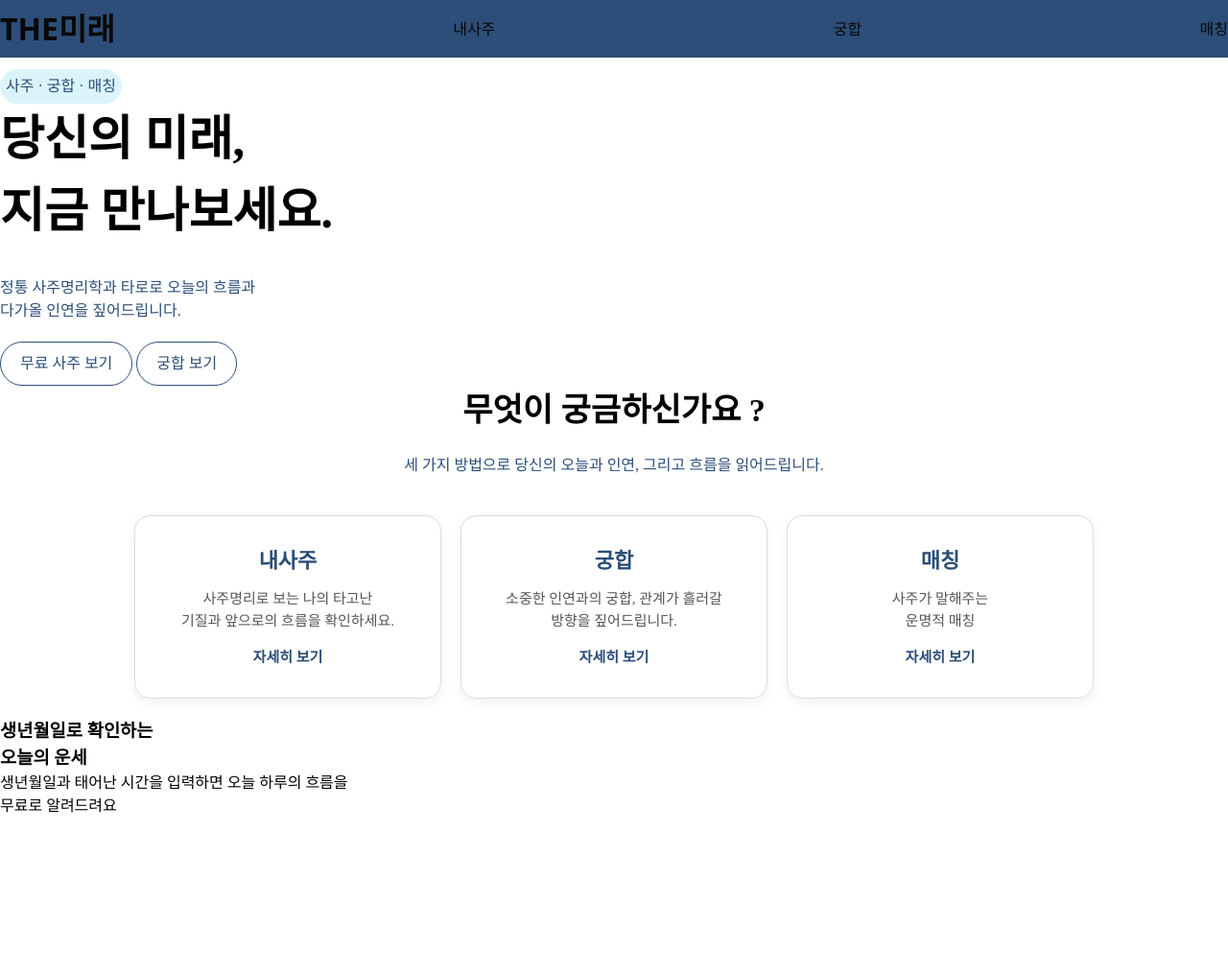
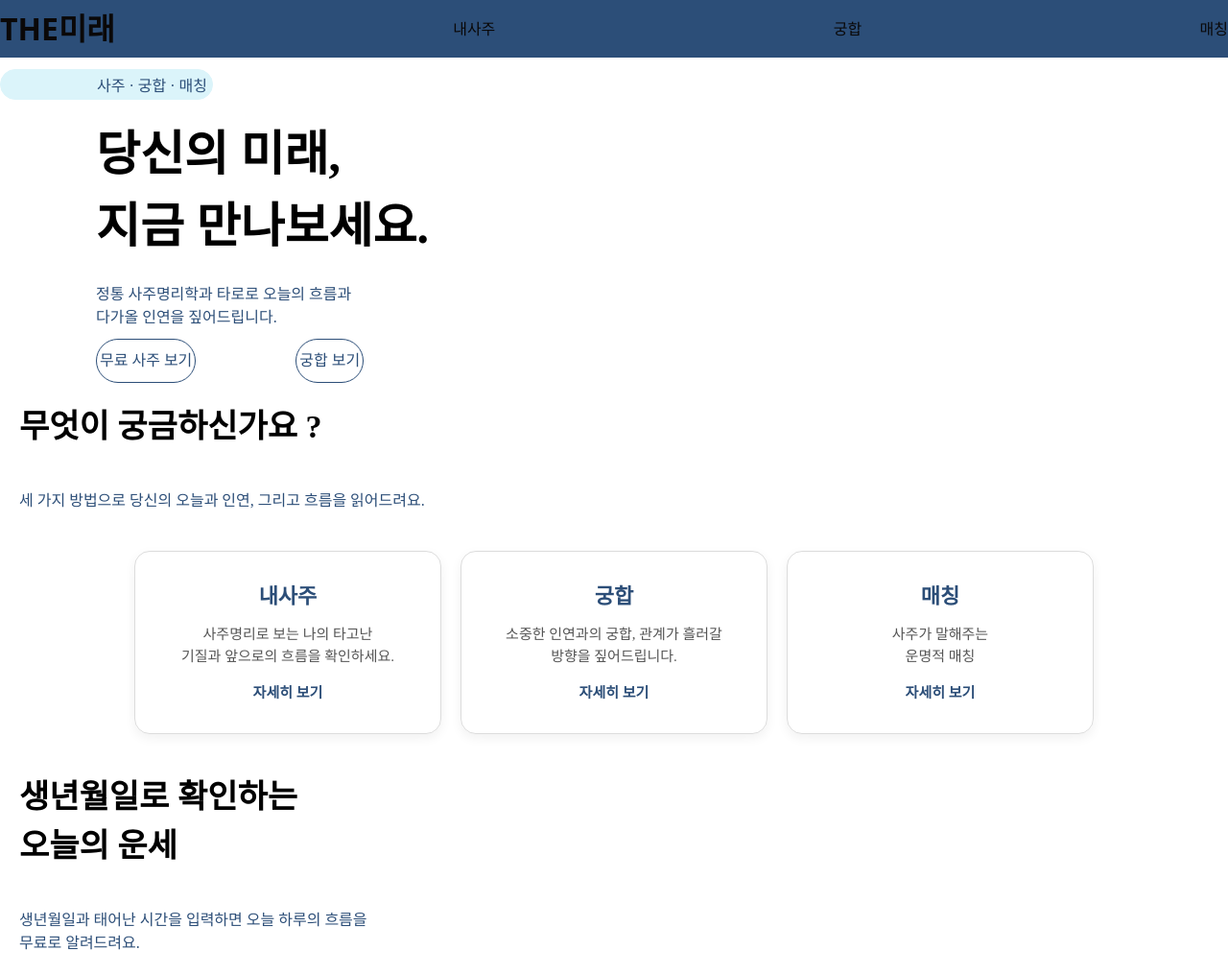
Before and after one commit to mimimiqqq/saju, a plain HTML site: page index.html in a window 1280 px wide. Shown: the whole page at 96% size. Before the commit the page ends 852 px from the top, so only its background shows below. Drawn offline with Linux system fonts and the light colour scheme; a web font is replaced by a local one.

Commit message:
텍스트 및 CSS 수정

```diff
--- a/index.css
+++ b/index.css
@@ -7,36 +7,6 @@ a {
   /* a태그 기본적으로 text-dacoration과 color는 inherit임 */
   text-decoration: none;
   color: inherit;
-}
-.middle {
-  color: var(--primary-navy);
-  display: inline-block;
-  padding: 5px 5px;
-  border-radius: 20px;
-  background-color: rgb(219, 244, 250);
-  border-color: rgb(219, 244, 250);
-}
-.your {
-  font-family: "Diphylleia", serif;
-  font-size: 50px;
-  font-weight: bold;
-  padding-bottom: 30px;
-}
-.jungtong {
-  color: var(--primary-navy);
-  margin-bottom: 20px;
-}
-.round-box {
-  display: inline-block;
-  padding: 10px 20px;
-  border-radius: 999px;
-  border: 1px solid var(--primary-navy);
-  color: var(--primary-navy);
-  cursor: pointer;
-}
-.round-box:hover {
-  background-color: rgba(7, 55, 110, 0.808);
-  color: white;
 }
 header {
   font-family: "Bagel Fat One", system-ui;
@@ -49,13 +19,44 @@ header {
   justify-content: space-between;
   align-items: center;
 }
+.middle {
+  color: var(--primary-navy);
+  display: inline-block;
+  padding: 5px 5px 1px 100px;
+  border-radius: 20px;
+  background-color: rgb(219, 244, 250);
+  border-color: rgb(219, 244, 250);
+}
+.your {
+  font-family: "Diphylleia", serif;
+  font-size: 50px;
+  font-weight: bold;
+  padding: 20px 30px 1px 100px;
+}
+.jungtong {
+  color: var(--primary-navy);
+  padding: 20px 30px 10px 100px;
+}
+.round-box {
+  display: inline-block;
+  padding: 10px 3px;
+  margin-left: 100px;
+  border-radius: 999px;
+  border: 1px solid var(--primary-navy);
+  color: var(--primary-navy);
+  cursor: pointer;
+}
+.round-box:hover {
+  background-color: rgba(7, 55, 110, 0.808);
+  color: white;
+}
+
 .what {
   font-size: 34px;
   font-family: "Diphylleia", serif;
-  text-align: center;
+  padding: 20px;
 }
 .jungtong1 {
-  text-align: center;
   color: #2c4e78;
   padding: 20px;
 }
@@ -122,3 +123,13 @@ header {
     max-width: 100%;
   }
 }
+
+.birth-date {
+  font-family: "Diphylleia", serif;
+  font-size: 34px;
+  padding: 20px;
+}
+.birth-date2 {
+  color: #2c4e78;
+  padding: 20px;
+}
--- a/index.html
+++ b/index.html
@@ -37,7 +37,7 @@
       </section>
       <section>
         <h3 class="what">무엇이 궁금하신가요 ? </h3>
-        <p class="jungtong1">세 가지 방법으로 당신의 오늘과 인연, 그리고 흐름을 읽어드립니다.</p>
+        <p class="jungtong1">세 가지 방법으로 당신의 오늘과 인연, 그리고 흐름을 읽어드려요.</p>
         <div class="card-container">
           <div class="info-card">
             <span class="card-title">내사주</span>
@@ -57,9 +57,9 @@
         </div>
       </section>
         <section>
-        <h3>생년월일로 확인하는<br>오늘의 운세</h3>
-            <p>생년월일과 태어난 시간을 입력하면
-                오늘 하루의 흐름을<br>무료로 알려드려요</p>
+        <h3 class="birth-date">생년월일로 확인하는<br>오늘의 운세</h3>
+            <p class="birth-date2">생년월일과 태어난 시간을 입력하면
+                오늘 하루의 흐름을<br>무료로 알려드려요.</p>
 
 
     </main>
```
